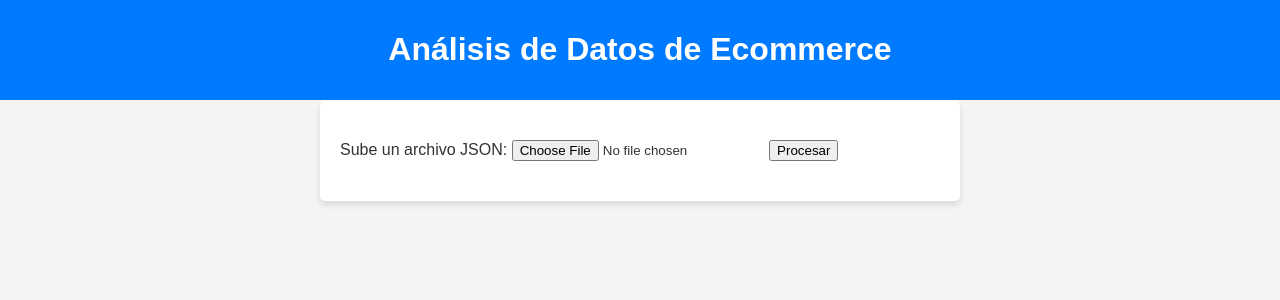
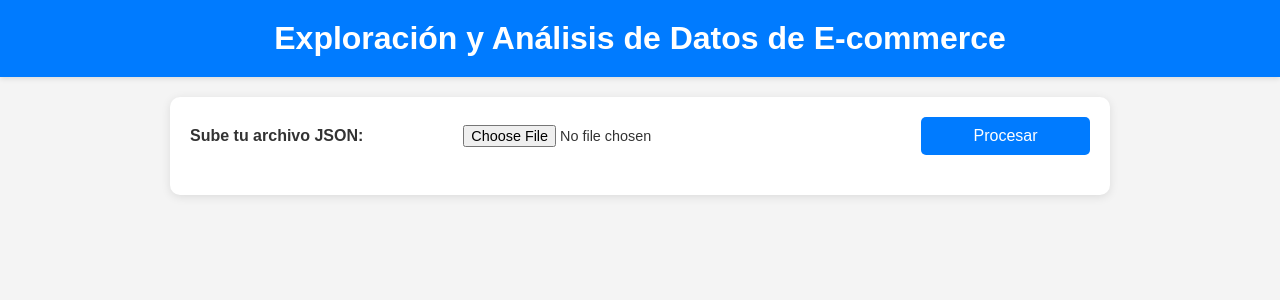
Before and after one commit to INDA-Datos/proyecto, a Flask app: page / in a window 1280 px wide. Shown: the top 300 px of the page. Run offline with Flask 3, Linux system fonts and the light colour scheme.

Commit message:
primer avance

```diff
--- a/app.py
+++ b/app.py
@@ -1,69 +1,53 @@
-from flask import Flask, render_template, request, jsonify, send_file
+from flask import Flask, render_template, request, jsonify
 import pandas as pd
-import matplotlib.pyplot as plt
-import os
+import numpy as np
 
 app = Flask(__name__)
 
+# Cargar datos desde un archivo
+def load_data(file_path):
+    return pd.read_json(file_path)
+
+# Calcular los KPIs
+def calculate_kpis(data):
+    total_rows = data.shape[0]
+    total_columns = data.shape[1]
+    missing_values = data.isnull().sum().sum()
+    percentage_missing = (missing_values / (total_rows * total_columns)) * 100
+    duplicate_rows = data.duplicated().sum()
+    complete_rows = total_rows - data.isnull().any(axis=1).sum()
+
+    return {
+        "Total Filas": int(total_rows),
+        "Total Columnas": int(total_columns),
+        "Valores Faltantes": int(missing_values),
+        "Porcentaje Valores Faltantes": round(percentage_missing, 2),
+        "Filas Duplicadas": int(duplicate_rows),
+        "Filas Completas": int(complete_rows),
+    }
+
 @app.route('/')
-def home():
+def index():
     return render_template('index.html')
 
-@app.route('/process', methods=['POST'])
-def process():
+@app.route('/process_data', methods=['POST'])
+def process_data():
     try:
         uploaded_file = request.files['file']
         if uploaded_file.filename != '':
-            # Leer el archivo JSON
-            df = pd.read_json(uploaded_file)
+            file_path = f"data/{uploaded_file.filename}"
+            uploaded_file.save(file_path)
 
-            # Procesar los datos (ejemplo básico)
-            processed = process_data(df)
+            # Cargar datos y calcular KPIs
+            data = load_data(file_path)
+            kpis = calculate_kpis(data)
 
-            # Guardar datos procesados para descarga
-            output_path = 'data/processed_output.json'
-            processed.to_json(output_path, orient="records", indent=4)
-
-            # Generar un gráfico y guardarlo
-            graph_path = 'static/graph.png'
-            generate_graph(df, graph_path)
-
-            # Responder con estadísticas y ruta de descarga
-            stats = processed.describe().to_dict()
-            return jsonify({
-                "message": "Archivo procesado con éxito",
-                "stats": stats,
-                "download_url": "/download",
-                "graph_url": "/static/graph.png"
-            })
+            return jsonify(kpis)
 
         return jsonify({"error": "No se subió ningún archivo"}), 400
     except Exception as e:
+        print("Error procesando datos:", e)
         return jsonify({"error": str(e)}), 500
-
-@app.route('/download', methods=['GET'])
-def download():
-    output_path = 'data/processed_output.json'
-    if os.path.exists(output_path):
-        return send_file(output_path, as_attachment=True, download_name="processed_output.json")
-    return jsonify({"error": "El archivo no está disponible"}), 404
-
-def process_data(df):
-    # Limpieza y transformación de datos
-    df.dropna(subset=['age'], inplace=True)  # Eliminar valores nulos en 'age'
-    df['valor_por_segundo'] = df['sales'] / df['duration_(secs)']  # Agregar columna derivada
-    return df
-
-def generate_graph(df, path):
-    # Ejemplo: Generar un gráfico de barras para 'sales'
-    plt.figure(figsize=(10, 6))
-    df['sales'].head(10).plot(kind='bar', color='blue')
-    plt.title('Top 10 Ventas')
-    plt.xlabel('Índice')
-    plt.ylabel('Ventas')
-    plt.savefig(path)
-    plt.close()
-    plt.show()
 
 if __name__ == '__main__':
     app.run(debug=True)
--- a/static/css/style.css
+++ b/static/css/style.css
@@ -1,37 +1,115 @@
+/* General Styles */
 body {
     font-family: Arial, sans-serif;
-    background-color: #f4f4f4;
     margin: 0;
     padding: 0;
+    background-color: #f4f4f4;
     color: #333;
 }
 
 header {
-    background-color: #007BFF;
+    background-color: #007bff;
     color: white;
-    padding: 10px 20px;
+    padding: 20px 0;
     text-align: center;
+    box-shadow: 0 2px 5px rgba(0, 0, 0, 0.1);
 }
 
-main {
-    padding: 20px;
-    max-width: 600px;
-    margin: 0 auto;
-    background: white;
-    border-radius: 5px;
-    box-shadow: 0 4px 6px rgba(0, 0, 0, 0.1);
+header h1 {
+    margin: 0;
+    font-size: 2rem;
 }
 
-form {
-    margin: 20px 0;
+/* Main Content */
+main {
+    max-width: 900px;
+    margin: 20px auto;
+    background: white;
+    padding: 20px;
+    border-radius: 10px;
+    box-shadow: 0 2px 10px rgba(0, 0, 0, 0.1);
 }
 
-#graph-container {
-    text-align: center;
+/* Form Styles */
+form {
+    display: flex;
+    flex-wrap: wrap;
+    gap: 10px;
+    margin-bottom: 20px;
+    align-items: center;
+}
+
+form label {
+    flex: 1 1 auto;
+    font-weight: bold;
+}
+
+form input[type="file"] {
+    flex: 2 1 auto;
+    padding: 5px;
+    font-size: 0.9rem;
+}
+
+form button {
+    flex: 1 1 auto;
+    background-color: #007bff;
+    color: white;
+    border: none;
+    padding: 10px;
+    font-size: 1rem;
+    cursor: pointer;
+    border-radius: 5px;
+    transition: background-color 0.3s;
+}
+
+form button:hover {
+    background-color: #0056b3;
+}
+
+/* KPIs Section */
+#kpi-container {
+    display: flex;
+    flex-wrap: wrap;
+    gap: 15px;
     margin-top: 20px;
 }
 
-#graph {
-    max-width: 100%;
+#kpi-container div {
+    background-color: #ffffff;
+    color: #333;
+    padding: 15px;
+    border-radius: 8px;
+    flex: 1 1 calc(33.333% - 30px);
+    text-align: center;
+    font-size: 1rem;
+    box-shadow: 0 2px 5px rgba(0, 0, 0, 0.1);
     border: 1px solid #ddd;
 }
+
+#kpi-container div h3 {
+    margin-bottom: 10px;
+    font-size: 1.2rem;
+    font-weight: bold;
+    color: #007bff;
+}
+
+/* Responsive Design */
+@media (max-width: 768px) {
+    #kpi-container div {
+        flex: 1 1 calc(50% - 15px);
+    }
+
+    form {
+        flex-direction: column;
+    }
+
+    form button {
+        width: 100%;
+    }
+}
+
+@media (max-width: 480px) {
+    #kpi-container div {
+        flex: 1 1 100%;
+    }
+}
--- a/templates/index.html
+++ b/templates/index.html
@@ -4,25 +4,21 @@
     <meta charset="UTF-8">
     <meta name="viewport" content="width=device-width, initial-scale=1.0">
     <link rel="stylesheet" href="{{ url_for('static', filename='css/style.css') }}">
-    <title>Aplicación de Ingeniería de Datos</title>
+    <title>Exploración y Análisis de Datos</title>
 </head>
 <body>
     <header>
-        <h1>Análisis de Datos de Ecommerce</h1>
+        <h1>Exploración y Análisis de Datos de E-commerce</h1>
     </header>
     <main>
         <form id="upload-form" enctype="multipart/form-data">
-            <label for="file-input">Sube un archivo JSON:</label>
+            <label for="file-input">Sube tu archivo JSON:</label>
             <input type="file" id="file-input" name="file" accept=".json">
             <button type="submit">Procesar</button>
         </form>
-        <div id="result"></div>
-        <div id="stats"></div>
-        <div id="graph-container">
-        <img id="graph" style="display: none;" alt="Gráfico">
+        <div id="kpi-container" class="grid-container">
+            <!-- Resultados dinámicos -->
         </div>
-<button id="download-button" style="display: none;">Descargar JSON Procesado</button>
-
     </main>
     <script src="{{ url_for('static', filename='js/script.js') }}"></script>
 </body>
```
Also changed, not shown: data_processing.py (+18 -8 lines), static/js/script.js (+20 -24 lines), visualizations.py (+14 -0 lines), data/ecommerce_website_logs.json (deleted), data/processed_data.json (deleted), models.py (deleted), static/graph.png (deleted).
